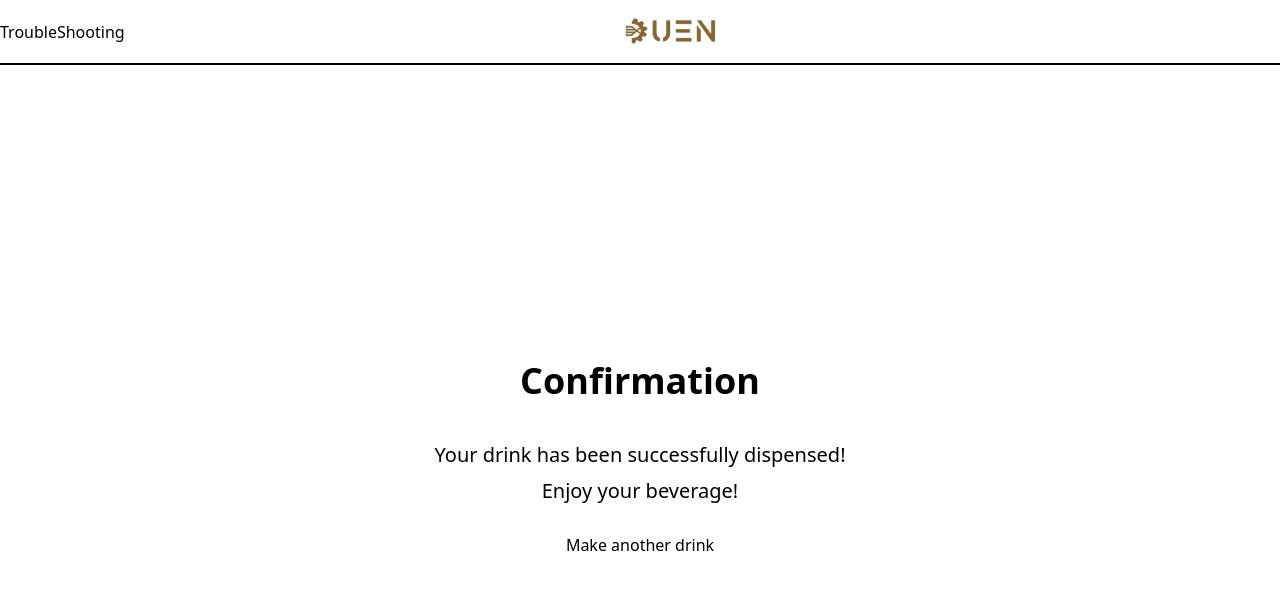
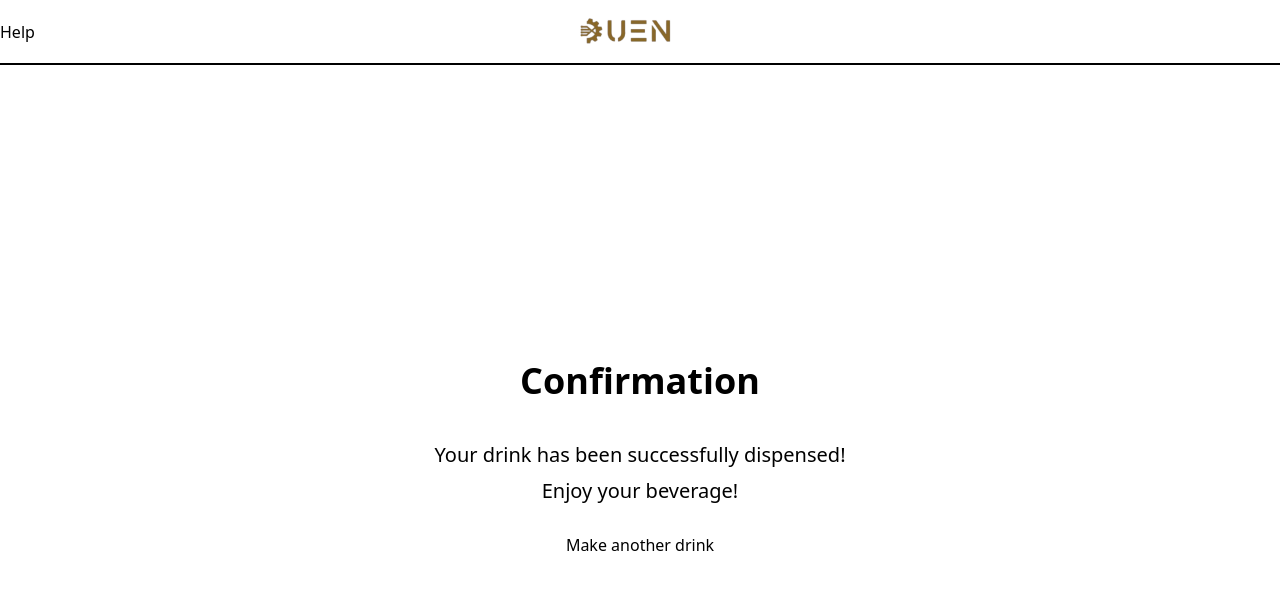
Before and after one commit to EtienneRousseau1/DrinkDispenser, a React (Create React App) app in the folder frontend/: page /confirmation in a window 1280 px wide. Shown: the top 590 px of the page. Built offline with nearby package versions, Linux system fonts and the light colour scheme.

Commit message:
Fixed Title

```diff
--- a/frontend/src/Components/Header.tsx
+++ b/frontend/src/Components/Header.tsx
@@ -22,7 +22,7 @@ const Header: React.FC = () => {
       <header>
         <div className="flex items-center justify-between">
           <span className="cursor-pointer" onClick={handleTroubleShootingClick}>
-            TroubleShooting
+            Help
           </span>
           <div className="flex-grow flex items-center justify-center">
             <img
```
